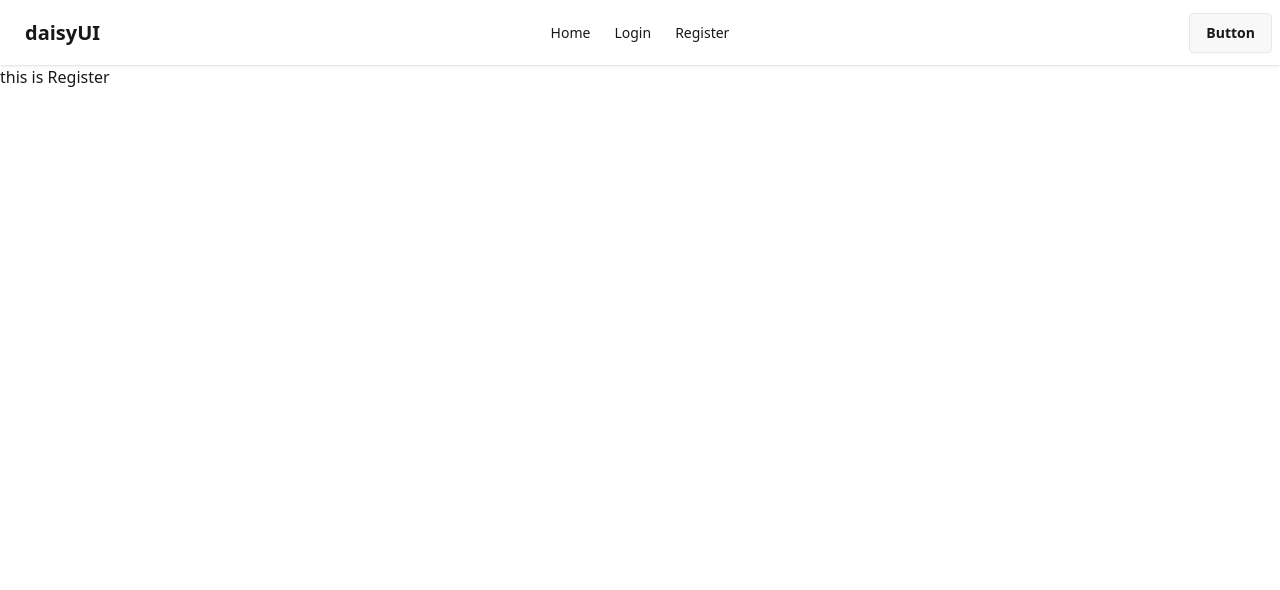
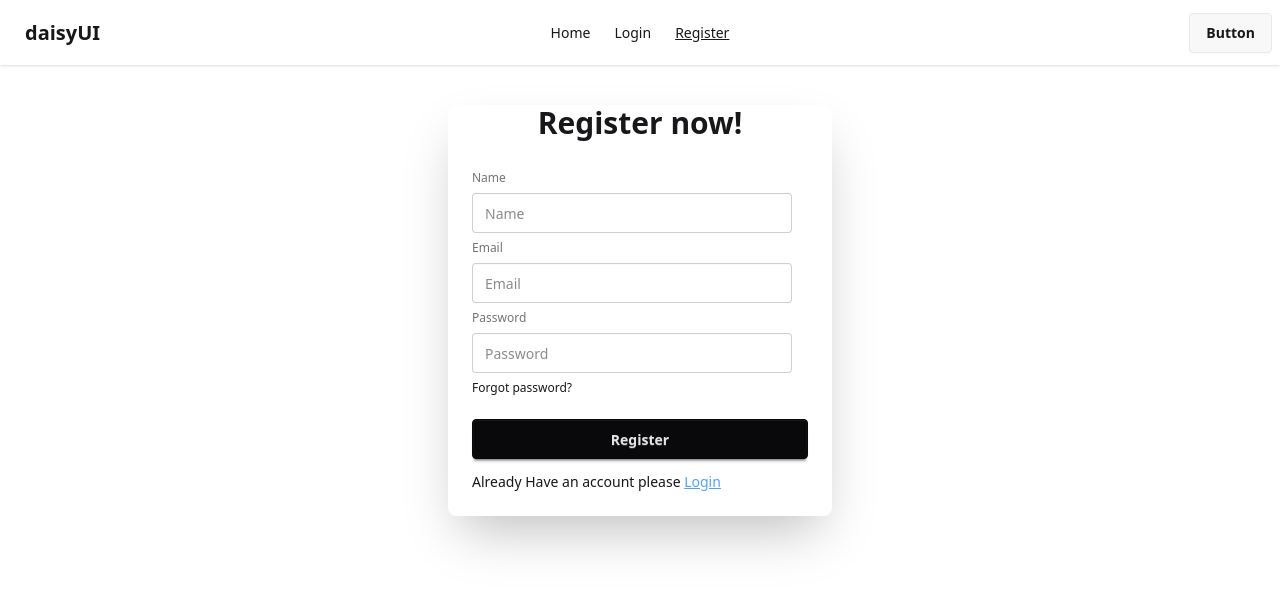
Before and after one commit to mosaraf68500/auth-integration, a React (Vite) app: page /register in a window 1280 px wide. Shown: the top 590 px of the page. Built offline with nearby package versions, Linux system fonts and the light colour scheme.

Commit message:
login & register

```diff
--- a/package.json
+++ b/package.json
@@ -11,6 +11,7 @@
   },
   "dependencies": {
     "@tailwindcss/vite": "^4.1.4",
+    "firebase": "^11.6.1",
     "react": "^19.0.0",
     "react-dom": "^19.0.0",
     "react-router": "^7.5.3",
--- a/src/components/Header/NavBar.jsx
+++ b/src/components/Header/NavBar.jsx
@@ -1,4 +1,5 @@
 import React from "react";
+import "./navbar.css"
 import { Link, NavLink } from "react-router";
 
 const NavBar = () => {
--- /dev/null
+++ b/src/components/Header/navbar.css
@@ -0,0 +1,3 @@
+.active{
+    text-decoration: underline;
+}
--- a/src/components/Login/Login.jsx
+++ b/src/components/Login/Login.jsx
@@ -1,10 +1,24 @@
 import React from 'react';
+import { Link } from 'react-router';
 
 const Login = () => {
     return (
-        <div>
-            this is login
-        </div>
+
+    <div className="card bg-base-100 w-full max-w-sm shrink-0 shadow-2xl mx-auto mt-10">
+    <h1 className="text-3xl text-center font-bold">Login now!</h1>
+      <div className="card-body">
+        <form className="fieldset">
+          <label className="label">Email</label>
+          <input type="email" className="input" placeholder="Email" />
+          <label className="label">Password</label>
+          <input type="password" className="input" placeholder="Password" />
+          <div><a className="link link-hover">Forgot password?</a></div>
+          <button className="btn btn-neutral mt-4">Login</button>
+        </form>
+        <p>New user in this site please <Link to="/register" className='text-blue-400 underline'> Rigister</Link></p>
+      </div>
+    </div>
+
     );
 };
 
--- a/src/components/Register/Register.jsx
+++ b/src/components/Register/Register.jsx
@@ -1,9 +1,44 @@
+import { createUserWithEmailAndPassword } from 'firebase/auth';
 import React from 'react';
+import { Link } from 'react-router';
+import { auth } from '../../firebase/firebase.config';
 
 const Register = () => {
+
+    const handleRegister=(e)=>{
+        e.preventDefault();
+        const target=e.target;
+        const name=target.name.value;
+        const email=target.email.value;
+        const password=target.password.value;
+        console.log(name, email, password)
+
+        // authentication
+
+        createUserWithEmailAndPassword(auth,email,password)
+        .then(result =>{
+            console.log(result)
+        })
+        .catch(error =>{
+            console.log(error.message)
+        })
+    }
     return (
-        <div>
-            this is Register
+        <div className="card bg-base-100 w-full max-w-sm shrink-0 shadow-2xl mx-auto mt-10">
+        <h1 className="text-3xl text-center font-bold">Register now!</h1>
+          <div className="card-body">
+            <form onSubmit={handleRegister} className="fieldset">
+              <label className="label">Name</label>
+              <input name='name' type="text" className="input" placeholder="Name" />
+              <label className="label">Email</label>
+              <input name='email' type="email" className="input" placeholder="Email" />
+              <label className="label">Password</label>
+              <input name='password' type="password" className="input" placeholder="Password" />
+              <div><a className="link link-hover">Forgot password?</a></div>
+              <button className="btn btn-neutral mt-4">Register</button>
+            </form>
+            <p>Already Have an account please <Link to="/login" className='text-blue-400 underline'> Login</Link></p>
+          </div>
         </div>
     );
 };
--- /dev/null
+++ b/src/firebase/firebase.config.js
@@ -0,0 +1,16 @@
+
+import { initializeApp } from "firebase/app";
+import { getAuth } from "firebase/auth";
+
+const firebaseConfig = {
+  apiKey: "AIzaSyCpkG1Wdvpdaq2S9AvarDCRqCY5AdAyg6Y",
+  authDomain: "auth-integration-846b5.firebaseapp.com",
+  projectId: "auth-integration-846b5",
+  storageBucket: "auth-integration-846b5.firebasestorage.app",
+  messagingSenderId: "155746696678",
+  appId: "1:155746696678:web:efeab6cfe8aca5500a2a27"
+};
+
+// Initialize Firebase
+const app = initializeApp(firebaseConfig);
+export const auth=getAuth(app);
```
Also changed, not shown: 1 other file (tests, documents, lock files or other folders).
